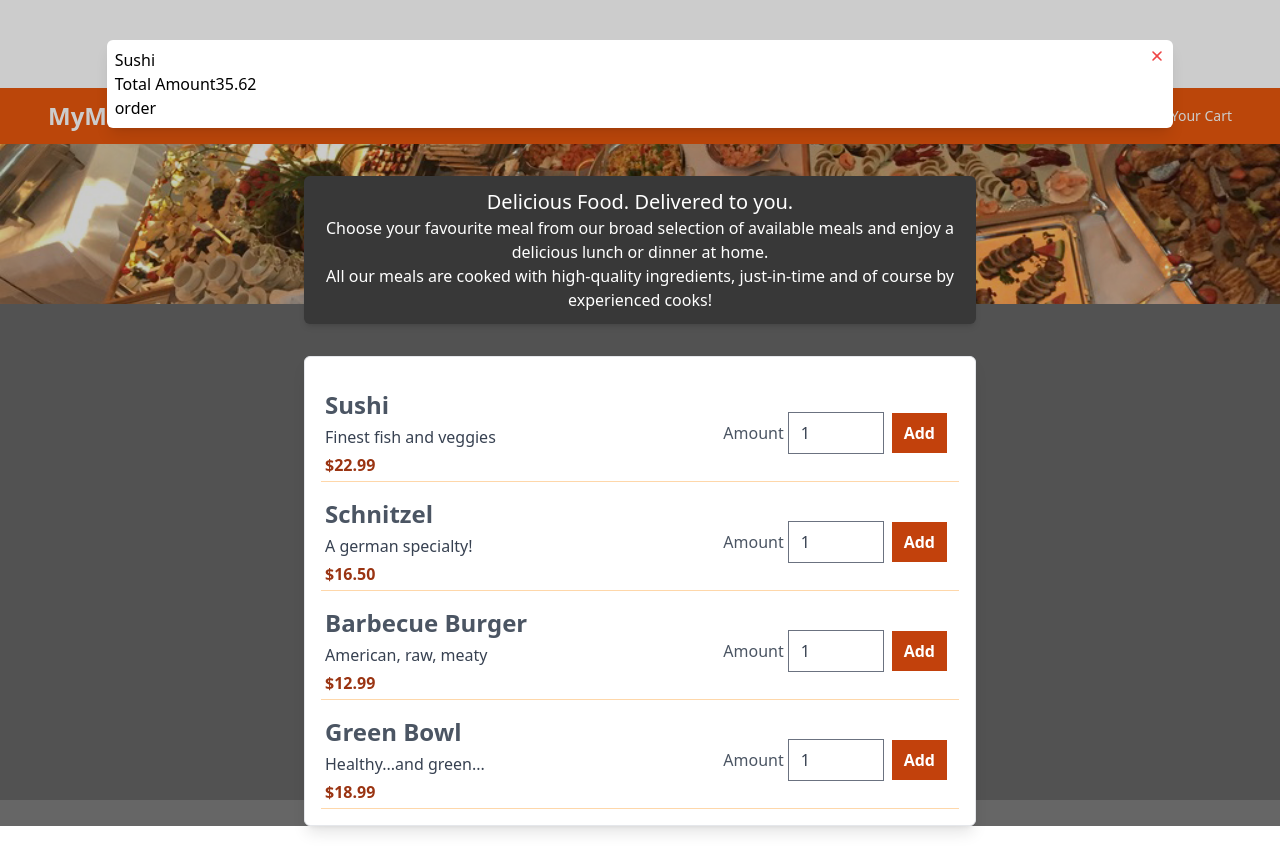
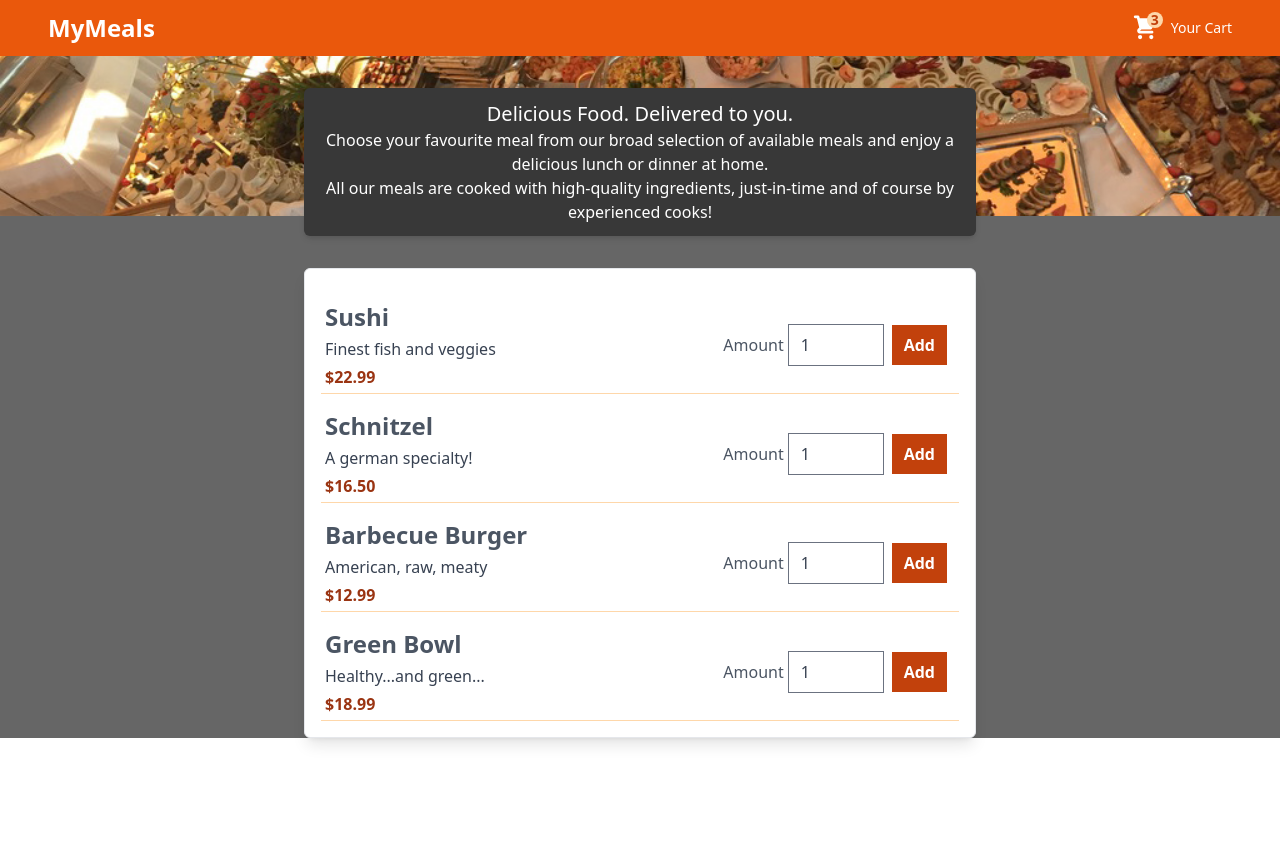
Before and after one commit to tolu-c/friendly-dollop, a React (Create React App) app: page / in a window 1280 px wide. After the commit the page ends 800 px from the top, so only its background shows below. Built offline with nearby package versions, Linux system fonts and the light colour scheme.

Commit message:
cart and modal state

```diff
--- a/src/App.js
+++ b/src/App.js
@@ -1,15 +1,26 @@
 import Cart from "./components/cart/Cart";
 import Header from "./components/layout/Header";
 import Meals from "./components/meals/Meals";
+import { Fragment, useState } from 'react'
 
 export default function App() {
+  const [cartIsShown, setCartIsShown] = useState(false)
+
+  const showCartHandler = () => {
+    setCartIsShown(true)
+  }
+
+  const hideCartHandler = () => {
+    setCartIsShown(false);
+  };
+
   return (
-    <div>
-      <Cart />
-      <Header />
+    <Fragment>
+      {cartIsShown && <Cart onHideCart={hideCartHandler} />}
+      <Header onShowCart={showCartHandler} />
       <main className="bg-black/60">
         <Meals />
       </main>
-    </div>
+    </Fragment>
   );
 }
--- a/src/components/cart/Cart.js
+++ b/src/components/cart/Cart.js
@@ -1,9 +1,9 @@
-import { XIcon } from '@heroicons/react/solid'
-import Modal from '../ui/Modal';
+import { XIcon } from "@heroicons/react/solid";
+import Modal from "../ui/Modal";
 
 function Cart(props) {
   const cartItems = (
-    <ul className=''>
+    <ul className="">
       {[{ id: "c1", name: "Sushi", amount: 2, price: 12.99 }].map((item) => (
         <li key={item.id}>{item.name}</li>
       ))}
@@ -11,16 +11,19 @@ function Cart(props) {
   );
 
   return (
-    <Modal>
+    <Modal onHideCart={props.onHideCart}>
       {cartItems}
       <div className="">
-        <span className=''>Total Amount</span>
+        <span className="">Total Amount</span>
         <span>35.62</span>
       </div>
       <div className="">
         {/* <button>close</button> */}
-        <XIcon className='h-4 w-4 absolute top-2 right-2 text-red-500' />
-        <button className=''>order</button>
+        <XIcon
+          className="h-4 w-4 absolute top-2 right-2 text-red-500 cursor-pointer"
+          onClick={props.onHideCart}
+        />
+        <button className="">order</button>
       </div>
     </Modal>
   );
--- a/src/components/layout/Header.js
+++ b/src/components/layout/Header.js
@@ -7,7 +7,7 @@ function Header(props) {
     <Fragment>
       <header className="w-full flex justify-between items-center text-white bg-orange-600 px-12 py-3">
         <h1 className='text-2xl font-bold font-sans'>MyMeals</h1>
-        <HeaderCartButton />
+        <HeaderCartButton onClick={props.onShowCart} />
       </header>
 
       <div className="w-full">
--- a/src/components/layout/HeaderCartButton.js
+++ b/src/components/layout/HeaderCartButton.js
@@ -2,7 +2,7 @@ import CartIcon from "../cart/CartIcon";
 
 function HeaderCartButton(props) {
   return (
-    <button className='flex items-center space-x-3 cursor-pointer'>
+    <button className='flex items-center space-x-3 cursor-pointer' onClick={props.onClick}>
       <div className="relative">
         <CartIcon />
         <span className='absolute -top-0.5 -right-1 h-4 w-4 rounded-full bg-orange-200 text-orange-700 flex items-center justify-center font-bold text-sm'>3</span>
--- a/src/components/ui/Modal.js
+++ b/src/components/ui/Modal.js
@@ -2,23 +2,32 @@ import ReactDOM from "react-dom";
 import { Fragment } from "react";
 
 const Backdrop = (props) => {
-  return <div className="bg-black/20 h-screen fixed w-full" />;
+  return (
+    <div
+      className="bg-black/20 h-screen fixed w-full cursor-pointer"
+      onClick={props.onHideCart}
+    />
+  );
 };
 
 const ModalOverLay = (props) => {
   return (
-    <div className="relative top-10 mx-auto z-50 bg-white w-5/6  p-2 rounded-md shadow-lg">
+    <div className="absolute top-10 left-14 z-50 bg-white w-5/6  p-2 rounded-md shadow-lg animate-show">
       <div>{props.children}</div>
     </div>
   );
 };
+
 
 const portalElement = document.getElementById("overlay");
 
 function Modal(props) {
   return (
     <Fragment>
-      {ReactDOM.createPortal(<Backdrop />, portalElement)}
+      {ReactDOM.createPortal(
+        <Backdrop onHideCart={props.onHideCart} />,
+        portalElement
+      )}
       {ReactDOM.createPortal(
         <ModalOverLay>{props.children}</ModalOverLay>,
         portalElement
--- a/tailwind.config.js
+++ b/tailwind.config.js
@@ -4,6 +4,7 @@ module.exports = {
     extend: {
       animation: {
         meals: "appear 1s ease-out forwards",
+        show: "showfromup 1s ease-in-out forwards",
       },
       keyframes: {
         appear: {
@@ -16,6 +17,16 @@ module.exports = {
             transform: "translateY(0)",
           },
         },
+        showfromup: {
+          from: {
+            opacity: 0,
+            transform: "translateY(0)",
+          },
+          to: {
+            opacity: 1,
+            transform: "translateY(3rem)",
+          },
+        },
       },
     },
   },
```
